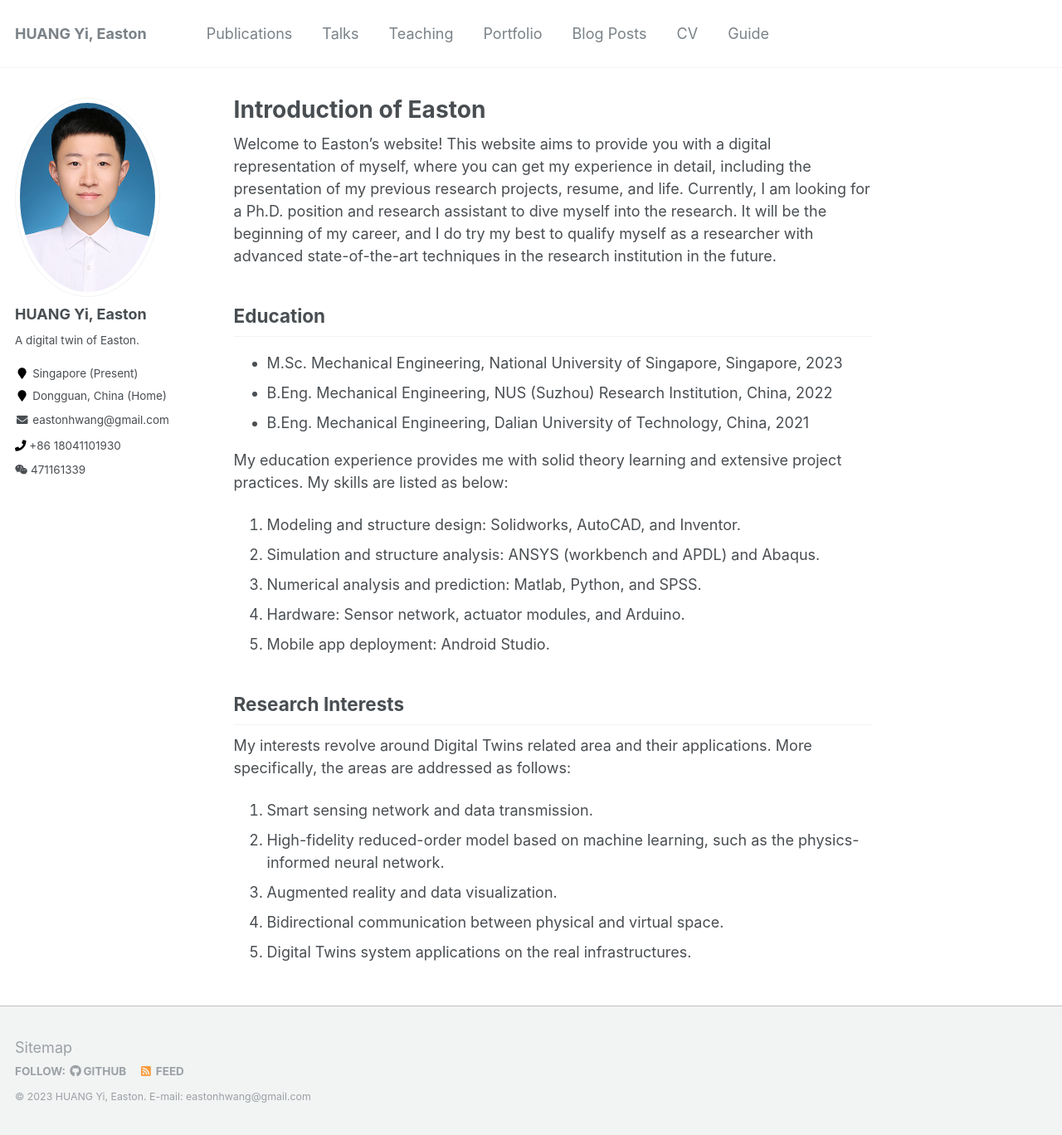
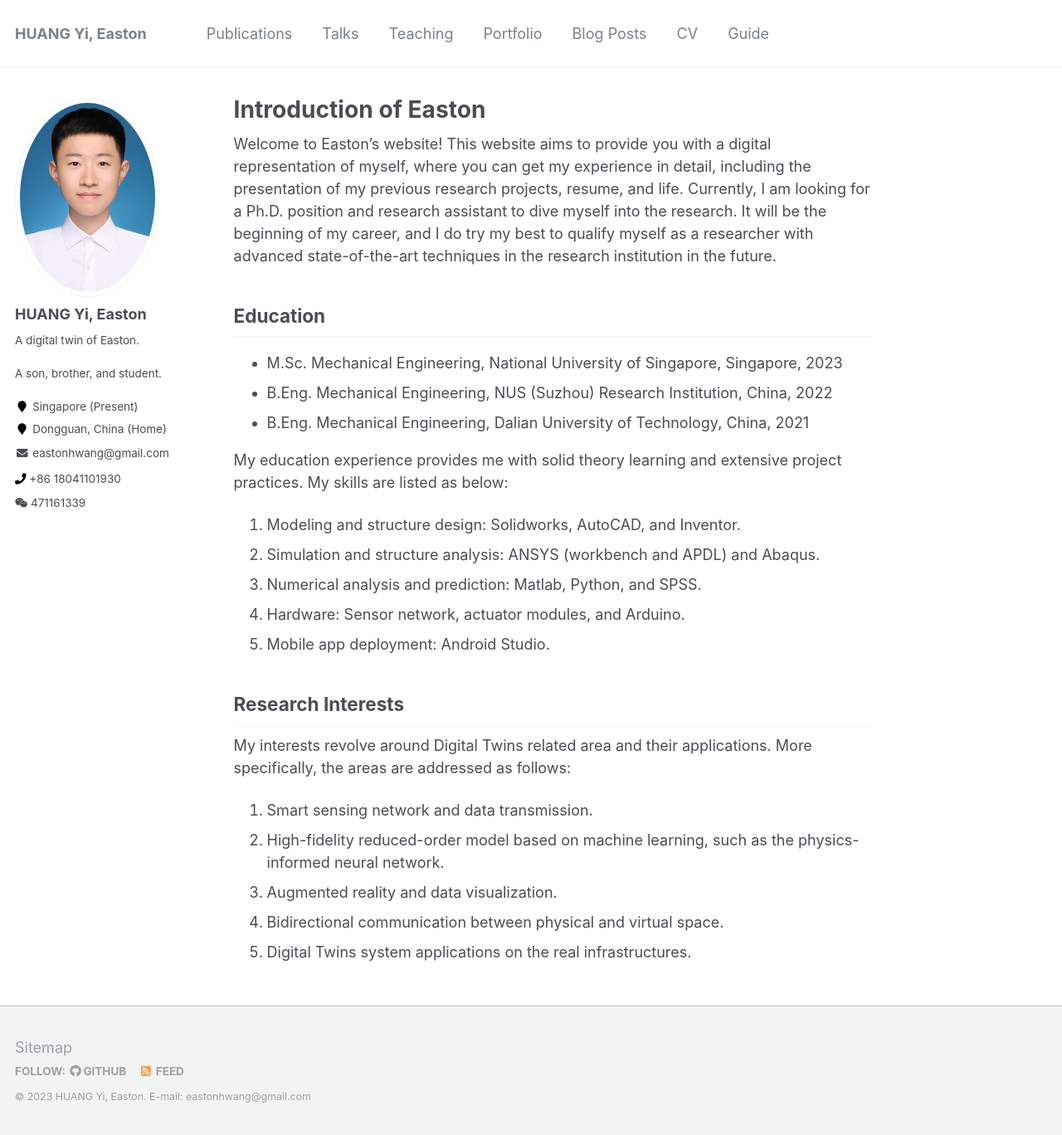
Before and after one commit to easton-hy/easton-hy.github.io, a Jekyll site: the page built from _pages/about.md, in a window 1280 px wide and 1368 px high. Shown: the whole window at 83% size. Built offline with Jekyll 4.4.1, drawn with Linux system fonts in a browser that asks for light colours.

Commit message:
Update author-profile.html

```diff
--- a/_includes/author-profile.html
+++ b/_includes/author-profile.html
@@ -17,6 +17,8 @@
   <div class="author__content">
     <h3 class="author__name">{{ author.name }}</h3>
     {% if author.bio %}<p class="author__bio">{{ author.bio }}</p>{% endif %}
+    {% if author.bio2 %}<p class="author__bio">{{ author.bio2 }}</p>{% endif %}
+    {% if author.bio3 %}<p class="author__bio">{{ author.bio3 }}</p>{% endif %}
   </div>
 
   <div class="author__urls-wrapper">
```
